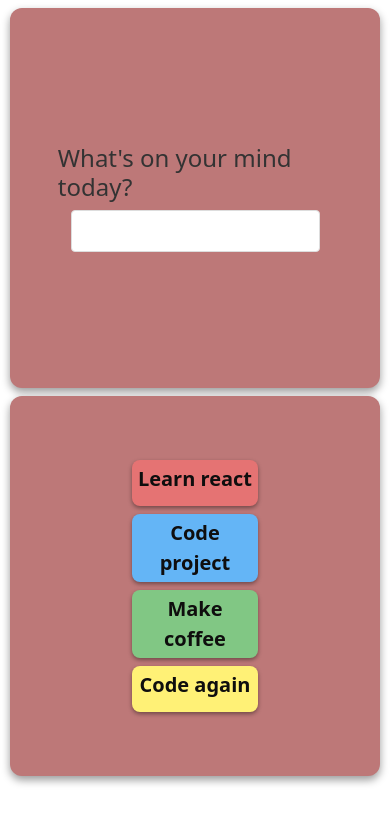
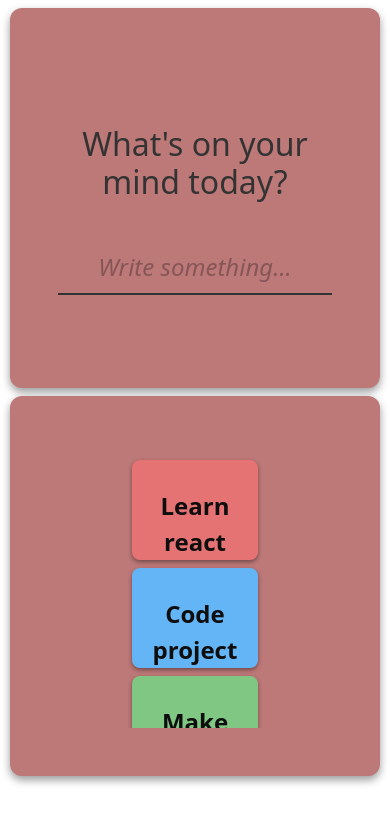
Before and after one commit to guidonunes/portfolio-project-codecademy, a React (Create React App) app: page / in a window 390 px wide. Shown: the top 824 px of the page. Built offline with nearby package versions, Linux system fonts and the light colour scheme.

Commit message:
update input field and aligned for smartphone screens

```diff
--- a/src/features/journal/Journal.js
+++ b/src/features/journal/Journal.js
@@ -27,6 +27,7 @@
           <input
             type="text"
             className = "journal-input"
+            placeholder='Write something...'
             value = {newEntry}
             onChange={(e) => {
               setNewEntry(e.target.value);
--- a/src/styles/journal.scss
+++ b/src/styles/journal.scss
@@ -22,9 +22,27 @@
   .journal-input {
     width: 100%;
     padding: 0.5rem;
-    border: 1px solid #ddd;
-    border-radius: 4px;
+    border: none;
+    border-bottom: 2px solid #333;
+    border-radius: 0;
+    background-color: transparent;
+    font-size: 24px;
+    color: #333;
+    outline: none;
+    margin-bottom: 16px;
+    text-align: center;
   }
+
+  .journal-input::placeholder {
+    color: #0a0a0a;
+    font-style: italic;
+    opacity: 0.3;
+  }
+
+  // .journal-input:focus {
+  //   border-bottom-color: #bd7878;
+  //   transition: border-bottom-color 0.3s ease;
+  // }
 
   .entries-list {
     display:flex;
@@ -47,7 +65,7 @@
     text-align: center;
     box-shadow: 0 2px 4px rgba(0, 0, 0, 0.4);
     color: #0f0e0e;
-    font-size: 20px;
+    font-size: 24px;
     font-weight: bold;
     transition: background-color 0.3s ease;
     flex: 1 1 calc(25% - 1rem);
@@ -131,7 +149,7 @@
   }
 }
 
-@media (max-width: 580px) {
+@media (max-width: 780px) {
   .surface {
     padding: 48px;
     width: 95%;
@@ -139,8 +157,10 @@
   }
 
   .surface-header {
-    margin-bottom: 0.5rem;
-    font-size: 1.5rem;
+    margin: 16px auto;
+    font-size: 32px;
+    padding: 24px;
+    text-align: center;
   }
 
   .entries-list {
@@ -158,6 +178,6 @@
     margin: 4px auto; /* Adjust margin for vertical stacking */
     height: 100px; /* Fixed height for uniform card size */
     max-width: 100%;
-    padding: 4px;/* Ensure no extra width is applied */
+    text-align: center;
   }
 }
```
